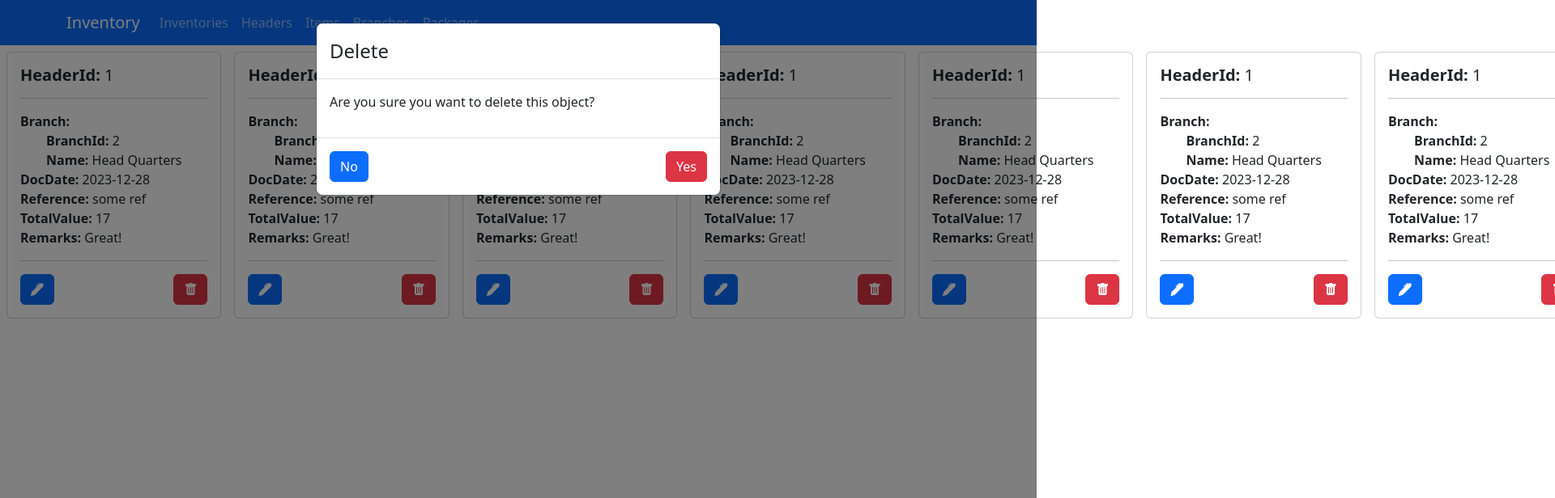
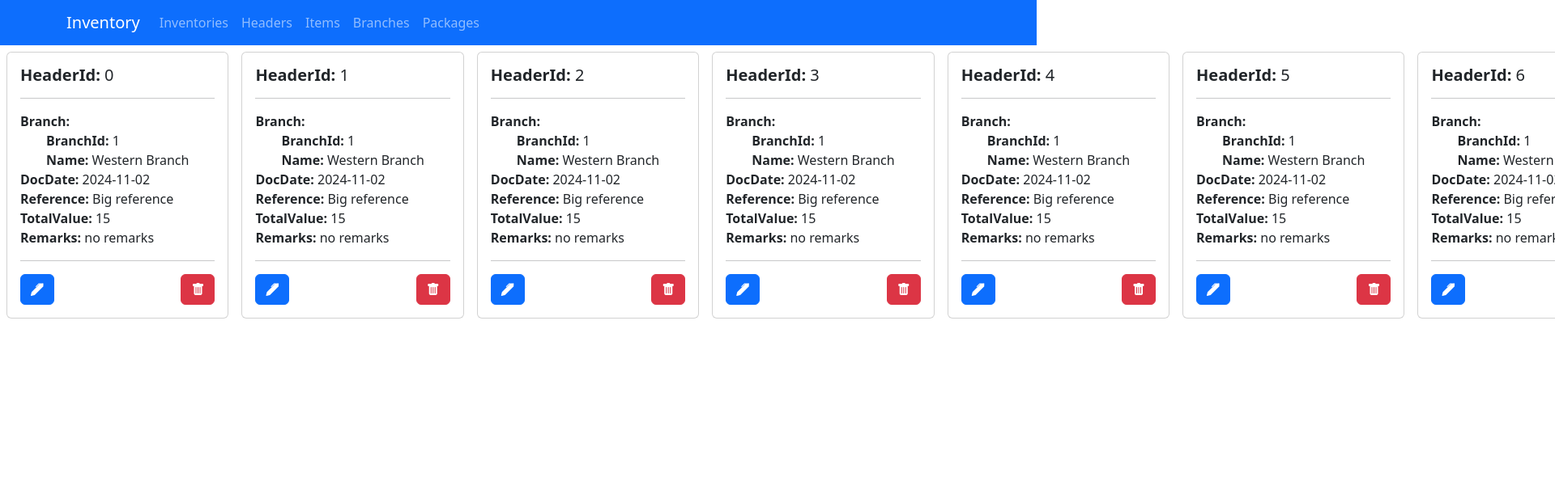
Before and after one commit to ahmed-abdrhmn/InventoryDatabase-React, a React (Vite) app: page /Headers in a window 1280 px wide. Shown: the top 616 px of the page at 81% size, 1920 px wide, since content can reach past the window. Built offline with nearby package versions, Linux system fonts and the light colour scheme.

Commit message:
Implemented delete function

```diff
--- a/src/components/Pages/Header.tsx
+++ b/src/components/Pages/Header.tsx
@@ -1,12 +1,12 @@
 import { ReactNode, useState } from "react";
-import { useQuery } from "@tanstack/react-query";
+import { useMutation, useQuery, useQueryClient } from "@tanstack/react-query";
 import Card from "react-bootstrap/Card"
-import { Header, getHeaders } from "../../query/header";
+import { HeaderEntity, deleteHeader, getHeaders } from "../../query/headerService";
 import Button from 'react-bootstrap/Button';
 import Modal from 'react-bootstrap/Modal'
 
-function DeleteModal({show}:{show:boolean}){
-    return <Modal show={show}>
+function DeleteModal({show, onYesClick, onNoClick}: {show:boolean, onYesClick ():void, onNoClick ():void}){
+    return <Modal show={show} centered>
         <Modal.Header>
             <Modal.Title>Delete</Modal.Title>
         </Modal.Header>
@@ -16,14 +16,34 @@ function DeleteModal({show}:{show:boolean}){
         </Modal.Body>
 
         <Modal.Footer style={{display:'flex',justifyContent:'space-between'}}>
-            <Button variant="primary">No</Button>
-            <Button variant="danger">Yes</Button>
+            <Button variant="primary" onClick={onNoClick}>No</Button>
+            <Button variant="danger" onClick={onYesClick}>Yes</Button>
         </Modal.Footer>
     </Modal>
 }
 
+// function useModal(){
+//     const [show, setShow] = useState(false);
+//     const [selectedId, setSelectedId] = useState(-1);
+
+//     return {
+//         openModal: () => setShow(true),
+//         closeModal: () => setShow(false)
+//     }
+// }
+
 function Headers(): ReactNode[] | ReactNode{
-    const {isPending, isError, data, error} = useQuery({queryKey: ['inventory'],queryFn: getHeaders})
+    //React Query related hooks
+    const {isPending, isError, data, error} = useQuery({queryKey: ['header'],queryFn: getHeaders})
+    const client = useQueryClient()
+    const delHeaderMut = useMutation(
+        {mutationFn: deleteHeader,
+        onSuccess: () => client.invalidateQueries({queryKey: ['header']})
+    })
+
+    //manage modal state
+    const [show, setShow] = useState(false);
+    const [selectedId, setSelectedId] = useState(-1);
 
     if (isPending){
         return <h1> Fetching Data... </h1>
@@ -38,7 +58,7 @@ function Headers(): ReactNode[] | ReactNode{
 
 
     //The list of Cards
-    const Cards = data.map((i: Header)=> (
+    const Cards = data.map((i: HeaderEntity)=> (
         <Card style={{display: 'inline-block', margin: '0em 0.5em'}}> {/*We must use inline style in this context or else it will be overidden internally*/}
             <Card.Body>
                 <Card.Title>
@@ -58,8 +78,8 @@ function Headers(): ReactNode[] | ReactNode{
                 </Card.Text>
                 <hr />
                 <div className="button-base">
-                    <Button><i className="bi bi-pen-fill"></i></Button>
-                    <Button variant="danger"><i className="bi bi-trash-fill"></i></Button>
+                    <Button><i className="bi bi-pen-fill"></i></Button> {/*Edit button*/}
+                    <Button variant="danger" onClick={()=>{setShow(true); setSelectedId(i.inventoryInHeaderId)}}><i className="bi bi-trash-fill"></i></Button> {/*Delete button*/}
                 </div>
             </Card.Body>
         </Card>))
@@ -68,7 +88,12 @@ function Headers(): ReactNode[] | ReactNode{
         return <>
             {Cards}
             <Button className="add-button"><i className="bi bi-plus-lg"></i></Button>
-            <DeleteModal show={true}/>
+            <DeleteModal
+                show={show}
+                onNoClick={()=>{setShow(false); setSelectedId(-1)}}
+                onYesClick={()=>{setShow(false); delHeaderMut.mutateAsync(selectedId); setSelectedId(-1)}}
+
+            />
         </>
 }
 
--- a/src/query/header.tsx
+++ /dev/null
@@ -1,38 +0,0 @@
-import axios from "axios";
-
-interface Header {
-    inventoryInHeaderId: number,
-    branch: {
-        branchId: number,
-        name: string
-    },
-    docDate: string,
-    reference: string,
-    totalValue: number,
-    remarks: string
-}
-
-// async function getHeaders(): Promise<Header[]>{
-//     try{
-//         const res = await axios.get('http://localhost:5230/api/header/');
-//         return res.data;
-//     } catch (e: any){
-//         throw e;
-//     }
-// }
-
-async function getHeaders(): Promise<Header[]>{
-    return Array(15).fill({
-        inventoryInHeaderId: 1,
-        branch: {
-            branchId: 2,
-            name: "Head Quarters"
-        },
-        docDate: "2023-12-28",
-        reference: "some ref",
-        totalValue: 17,
-        remarks: "Great!"
-    })
-}
-
-export { type Header, getHeaders};
--- /dev/null
+++ b/src/query/headerService.tsx
@@ -0,0 +1,53 @@
+//import axios from "axios";
+
+interface HeaderEntity {
+    inventoryInHeaderId: number,
+    branch: {
+        branchId: number,
+        name: string
+    },
+    docDate: string,
+    reference: string,
+    totalValue: number,
+    remarks: string
+}
+
+//Initializing Headers
+let headers: HeaderEntity[] = [];
+
+for (let i = 0; i < 14; i++){
+    headers.push({
+        inventoryInHeaderId: i,
+        branch: {
+            branchId: 1,
+            name: 'Western Branch',
+        },
+        docDate: '2024-11-02',
+        reference: 'Big reference',
+        totalValue: 15,
+        remarks: 'no remarks'
+    })
+}
+
+// async function getHeaders(): Promise<HeaderEntity[]>{
+//     try{
+//         const res = await axios.get('http://localhost:5230/api/header/');
+//         return res.data;
+//     } catch (e: any){
+//         throw e;
+//     }
+// }
+
+async function getHeaders(): Promise<HeaderEntity[]>{
+    return headers;
+}
+
+async function getHeaderById(id: number){
+    return headers.find(x=>x.inventoryInHeaderId == id);
+}
+
+async function deleteHeader(id: number){
+    headers = headers.filter(x=> x.inventoryInHeaderId !== id);
+}
+
+export { type HeaderEntity, getHeaders, getHeaderById, deleteHeader};
```
